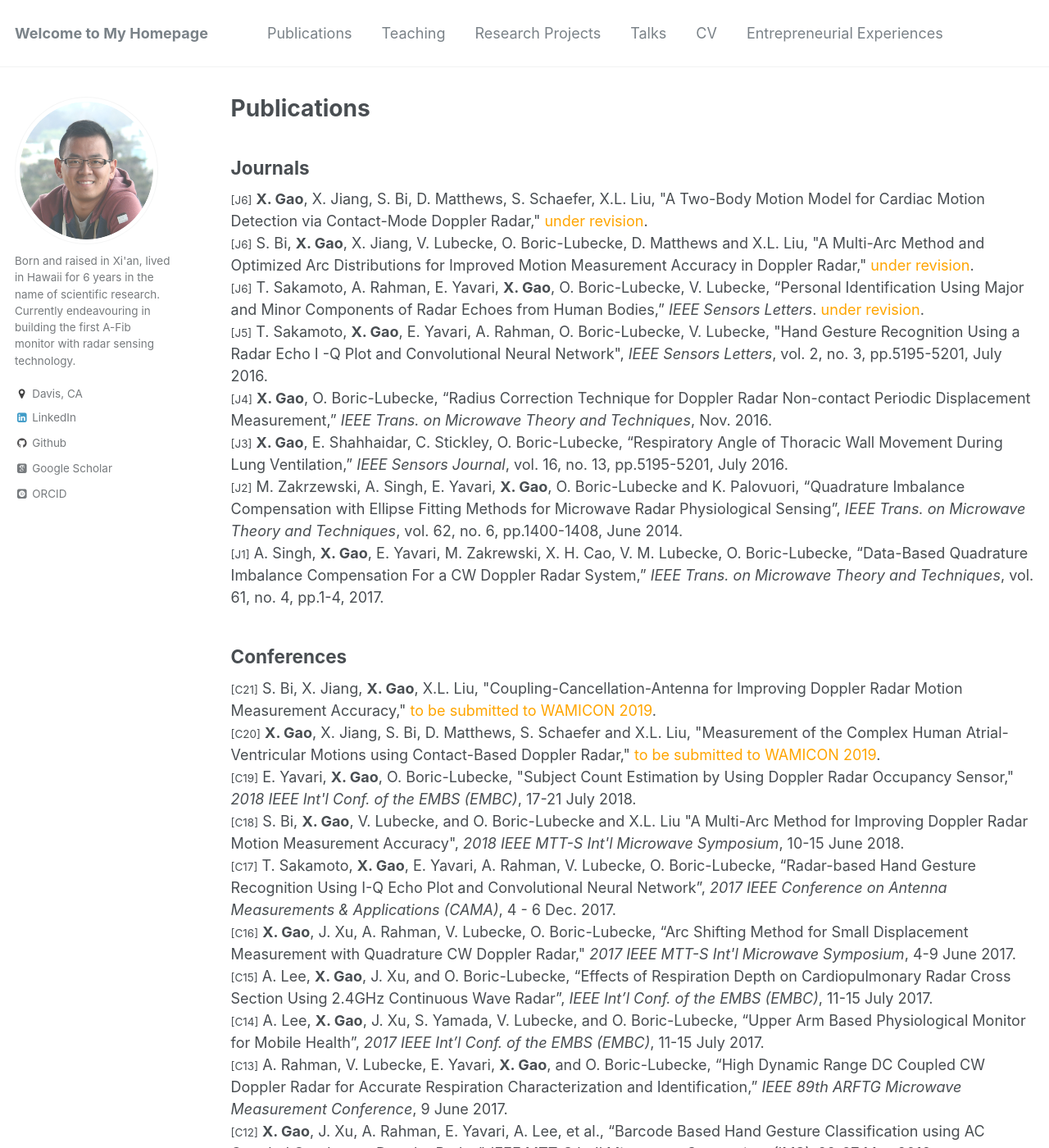
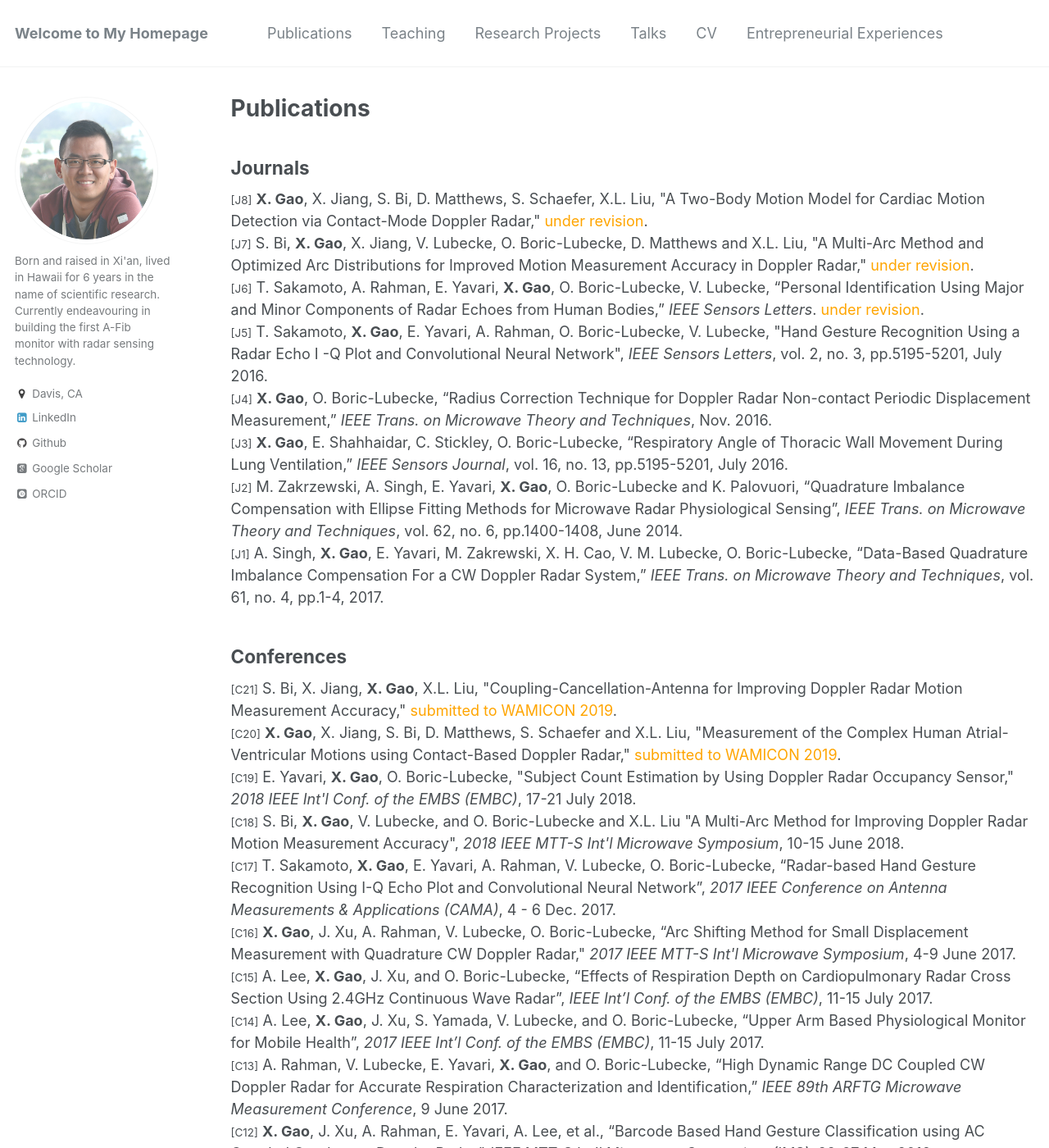
Before and after one commit to x-mengao/x-mengao.github.io, a Jekyll site: the page built from _pages/publications.html, in a window 1280 px wide and 1400 px high. Shown: the whole window at 82% size. Built offline with Jekyll 4.4.1, drawn with Linux system fonts in a browser that asks for light colours; some web fonts are replaced; a file with an impossible date is left out.

Commit message:
Update publications.html

```diff
--- a/_pages/publications.html
+++ b/_pages/publications.html
@@ -6,8 +6,8 @@ author_profile: true
 ---
 
 <h2>Journals</h2>
-<small>[J6]</small>  <b>X. Gao</b>, X. Jiang, S. Bi, D. Matthews, S. Schaefer, X.L. Liu, "A Two-Body Motion Model for Cardiac Motion Detection via Contact-Mode Doppler Radar," <font style="color:Orange">under revision</font>. <br/>
-<small>[J6]</small>  S. Bi, <b>X. Gao</b>, X. Jiang, V. Lubecke, O. Boric-Lubecke, D. Matthews and X.L. Liu, "A Multi-Arc Method and Optimized Arc Distributions for Improved Motion Measurement Accuracy in Doppler Radar," <font style="color:Orange">under revision</font>. <br/>
+<small>[J8]</small>  <b>X. Gao</b>, X. Jiang, S. Bi, D. Matthews, S. Schaefer, X.L. Liu, "A Two-Body Motion Model for Cardiac Motion Detection via Contact-Mode Doppler Radar," <font style="color:Orange">under revision</font>. <br/>
+<small>[J7]</small>  S. Bi, <b>X. Gao</b>, X. Jiang, V. Lubecke, O. Boric-Lubecke, D. Matthews and X.L. Liu, "A Multi-Arc Method and Optimized Arc Distributions for Improved Motion Measurement Accuracy in Doppler Radar," <font style="color:Orange">under revision</font>. <br/>
 <small>[J6]</small>  T. Sakamoto, A. Rahman, E. Yavari, <b>X. Gao</b>, O. Boric-Lubecke, V. Lubecke, “Personal Identification Using Major and Minor Components of Radar Echoes from Human Bodies,” <i>IEEE Sensors Letters</i>. <font style="color:Orange">under revision</font>. <br/>
 <small>[J5]</small>  T. Sakamoto, <b>X. Gao</b>, E. Yavari, A. Rahman, O. Boric-Lubecke, V. Lubecke, "Hand Gesture Recognition Using a Radar Echo I -Q Plot and Convolutional Neural Network", <i>IEEE Sensors Letters</i>, vol. 2, no. 3, pp.5195-5201, July 2016. <br/>
 <small>[J4]</small>  <b>X. Gao</b>, O. Boric-Lubecke, “Radius Correction Technique for Doppler Radar Non-contact Periodic Displacement Measurement,” <i>IEEE Trans. on Microwave Theory and Techniques</i>, Nov. 2016. <br/>
@@ -16,8 +16,8 @@ author_profile: true
 <small>[J1]</small>  A. Singh, <b>X. Gao</b>, E. Yavari, M. Zakrewski, X. H. Cao, V. M. Lubecke, O. Boric-Lubecke, “Data-Based Quadrature Imbalance Compensation For a CW Doppler Radar System,” <i>IEEE Trans. on Microwave Theory and Techniques</i>, vol. 61, no. 4, pp.1-4, 2017.<br/>
 
 <h2>Conferences</h2>
-<small>[C21]</small>  S. Bi, X. Jiang, <b>X. Gao</b>, X.L. Liu, "Coupling-Cancellation-Antenna for Improving Doppler Radar Motion Measurement Accuracy," <font style="color:Orange">to be submitted to WAMICON 2019</font>. <br/>
-<small>[C20]</small>  <b>X. Gao</b>, X. Jiang, S. Bi, D. Matthews, S. Schaefer and X.L. Liu, "Measurement of the Complex Human Atrial-Ventricular Motions using Contact-Based Doppler Radar," <font style="color:Orange">to be submitted to WAMICON 2019</font>. <br/>
+<small>[C21]</small>  S. Bi, X. Jiang, <b>X. Gao</b>, X.L. Liu, "Coupling-Cancellation-Antenna for Improving Doppler Radar Motion Measurement Accuracy," <font style="color:Orange">submitted to WAMICON 2019</font>. <br/>
+<small>[C20]</small>  <b>X. Gao</b>, X. Jiang, S. Bi, D. Matthews, S. Schaefer and X.L. Liu, "Measurement of the Complex Human Atrial-Ventricular Motions using Contact-Based Doppler Radar," <font style="color:Orange">submitted to WAMICON 2019</font>. <br/>
 <small>[C19]</small>  E. Yavari, <b>X. Gao</b>, O. Boric-Lubecke, "Subject Count Estimation by Using Doppler Radar Occupancy Sensor," <i>2018 IEEE Int'l Conf. of the EMBS (EMBC)</i>, 17-21 July 2018. <br/>
 <small>[C18]</small>  S. Bi, <b>X. Gao</b>, V. Lubecke, and O. Boric-Lubecke and X.L. Liu "A Multi-Arc Method for Improving Doppler Radar Motion Measurement Accuracy", <i>2018 IEEE MTT-S Int'l Microwave Symposium</i>, 10-15 June 2018. <br/>
 <small>[C17]</small>  T. Sakamoto, <b>X. Gao</b>, E. Yavari, A. Rahman, V. Lubecke, O. Boric-Lubecke, “Radar-based Hand Gesture Recognition Using I-Q Echo Plot and Convolutional Neural Network”, <i>2017 IEEE Conference on Antenna Measurements & Applications (CAMA)</i>, 4 - 6 Dec. 2017. <br/>
```
